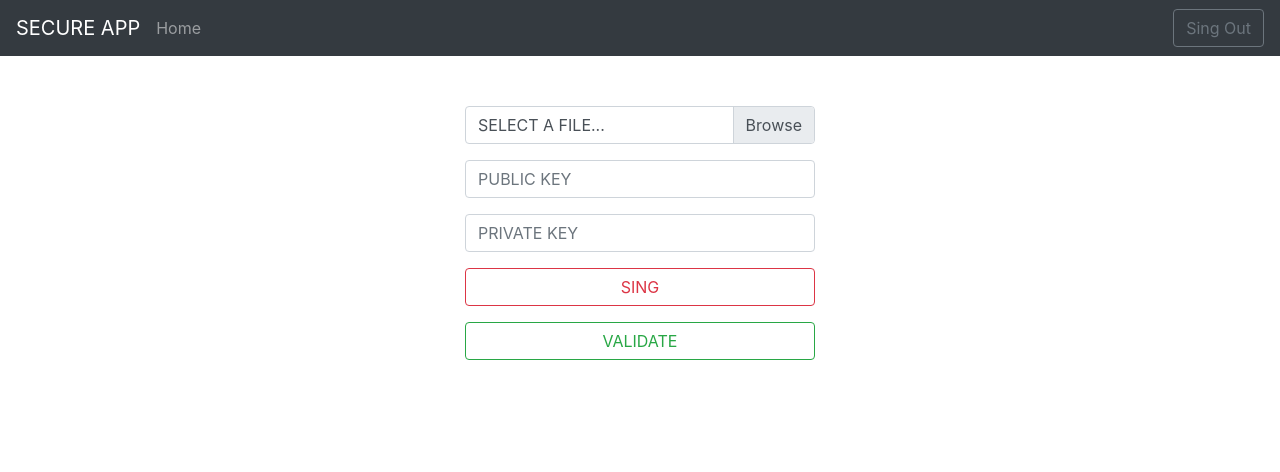
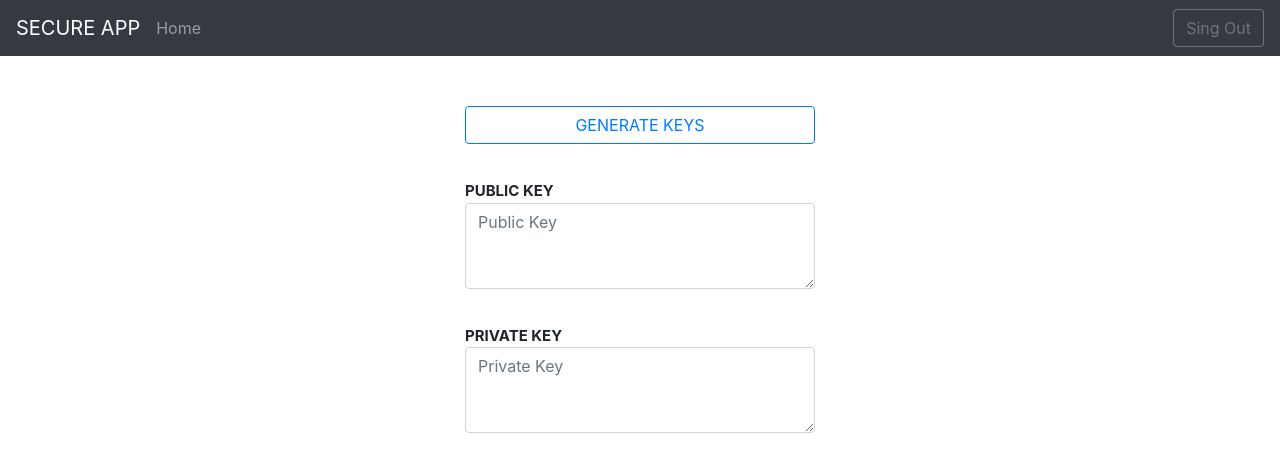
Before and after one commit to antoniojfp1/tallerSeguridadFrontend, an Angular app: page /validation in a window 1280 px wide. Shown: the top 472 px of the page. Built offline with nearby package versions, Linux system fonts and the light colour scheme.

Commit message:
Keys Generation Added

```diff
--- a/src/app/shared/file.service.ts
+++ b/src/app/shared/file.service.ts
@@ -3,6 +3,7 @@ import { Injectable } from '@angular/core';
 import { Observable } from 'rxjs';
 import { Response } from './../shared/response';
 import { ByteFile } from './bite.file';
+import { Keys } from './keys';
 
 @Injectable({
     providedIn: 'root'
@@ -24,4 +25,14 @@ export class FileService {
         return this.http.post<Response<ByteFile>>(url, formData, httpOptions);
     }
 
+    get(token: string): Observable<Response<Keys>> {
+        const url = 'http://localhost:8080/signature/generateKeys';
+        const httpOptions = {
+            headers: new HttpHeaders({
+                'Authorization': token
+            })
+        };
+        return this.http.get<Response<Keys>>(url, httpOptions);
+    }
+
 }
--- /dev/null
+++ b/src/app/shared/keys.ts
@@ -0,0 +1,6 @@
+import { ByteFile } from './bite.file';
+
+export class Keys {
+    publicKey: ByteFile;
+    privateKey: ByteFile;
+}
--- a/src/app/validation/validation.component.html
+++ b/src/app/validation/validation.component.html
@@ -12,23 +12,26 @@
     <div class="row">
         <div class="col-md-4"></div>
         <div class="col-md-4">
-            <div class="custom-file mb-3">
-                <input class="custom-file-input" id="txtFile" name="txtFile" type="file" style="width: 100%;" onchange="fileValidationIMG()" >
-                <label class="custom-file-label"  for="validatedCustomFile" id="txtname" >SELECT A FILE...</label>
-                <div class="invalid-feedback">INVALID</div>
+
+            <div class="form-group">
+                <button class="btn btn-outline-primary btn-sd" style="width: 100%;" (click)="generateKeys()">GENERATE KEYS</button>
             </div>
+
             <div class="form-group">
-                <input id="txtPublicKey" name="txtPublicKey" placeholder="PUBLIC KEY" type="text" class="form-control" maxlength="100" >
+                <label class="small-font" for="txtEmail"
+                        style="font-weight: bold; font-size: 15px; margin-top: 20px;margin-bottom: 0px;">PUBLIC KEY
+                        </label>
+                <textarea placeholder="Public Key" class="form-control" id="publicKey" rows="3" [(ngModel)]="publicKey"></textarea>
             </div>
+
             <div class="form-group">
-                <input id="txtPrivateKey" name="txtPrivateKey" placeholder="PRIVATE KEY" type="text" class="form-control" maxlength="100" >
+                <label class="small-font" for="txtEmail"
+                        style="font-weight: bold; font-size: 15px; margin-top: 20px;margin-bottom: 0px;">PRIVATE KEY
+                        </label>
+                <textarea placeholder="Private Key" class="form-control" id="privatekey" rows="3" [(ngModel)]="privateKey"></textarea>
             </div>
-            <div class="form-group">
-                <a class=" btn btn-outline-danger form-control"   >SING</a>
-            </div>
-            <div class="form-group">
-                <a class="btn btn-outline-success form-control" >VALIDATE</a>
-            </div>
+
         </div>
+
     </div>
 </div>
--- a/src/app/validation/validation.component.ts
+++ b/src/app/validation/validation.component.ts
@@ -1,4 +1,7 @@
 import { Component, OnInit } from '@angular/core';
+import { FormBuilder, FormGroup } from '@angular/forms';
+import { FileService } from '../shared/file.service';
+import { StorageService } from '../shared/storage.service';
 
 @Component({
   selector: 'app-validation',
@@ -7,9 +10,23 @@ import { Component, OnInit } from '@angular/core';
 })
 export class ValidationComponent implements OnInit {
 
-  constructor() { }
+  uploadForm: FormGroup;
+  publicKey: string;
+  privateKey: string;
+
+  constructor(private fileService: FileService,
+              private storageService: StorageService,
+              private formBuilder: FormBuilder) { }
 
   ngOnInit(): void {
   }
 
+  generateKeys() {
+    const token = this.storageService.userinfo.token;
+    this.fileService.get(token).subscribe(response => {
+      this.publicKey = response.data.publicKey.content;
+      this.privateKey = response.data.privateKey.content;
+    });
+  }
+
 }
```
